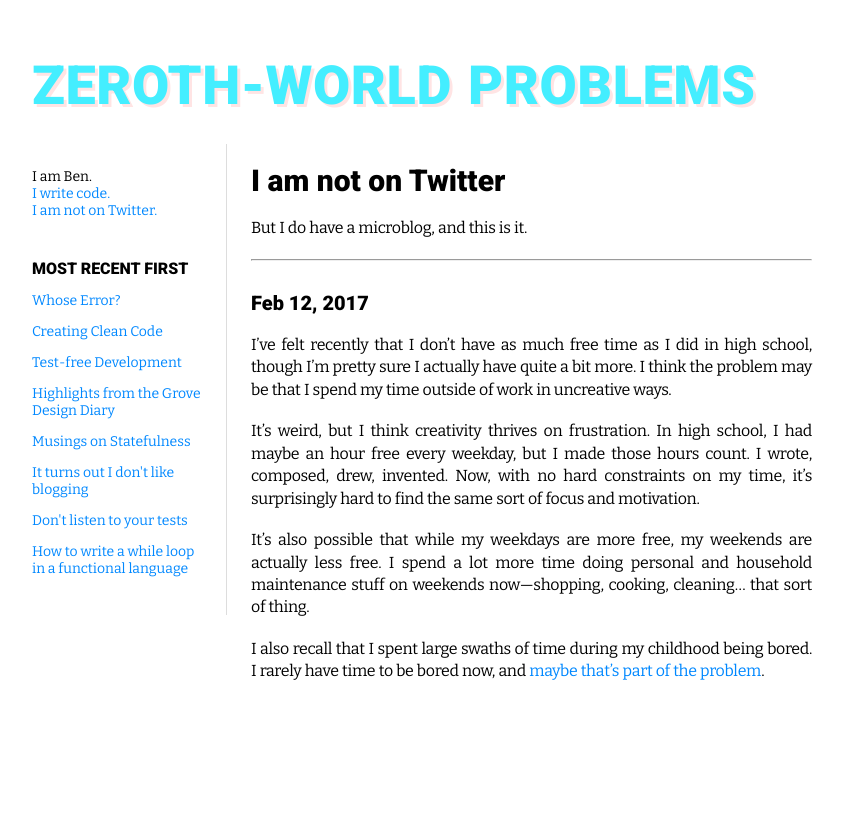
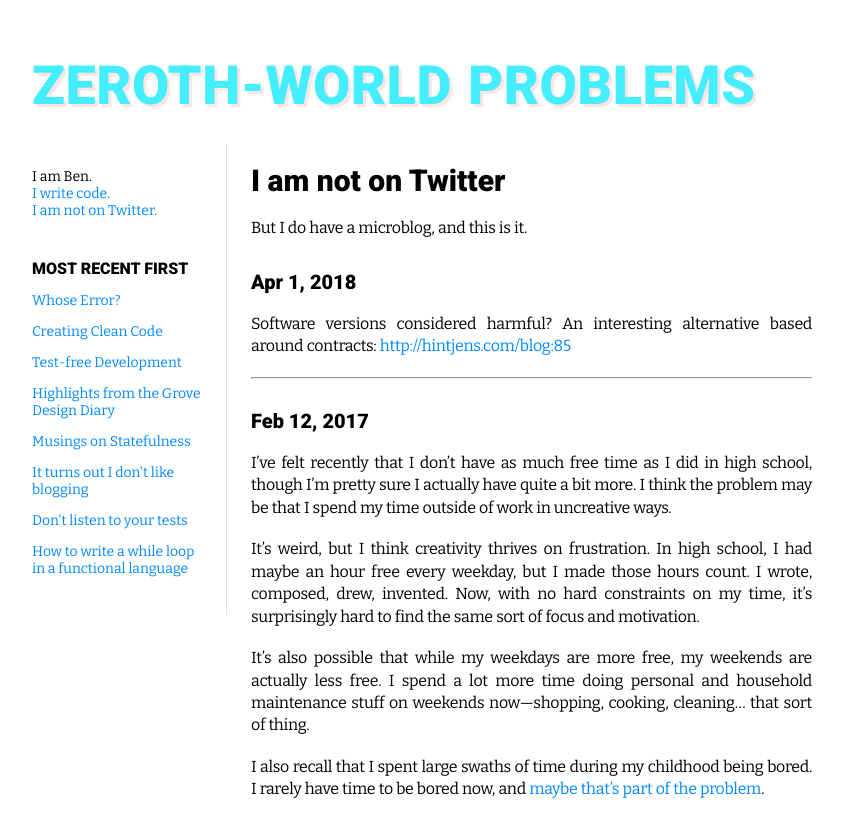
Before and after one commit to benchristel/benchristel.github.io, a Jekyll site: the page built from i-am-not-on-twitter.md, in a window 1280 px wide. Shown: the top 837 px of the page, without its empty margins (218-1062 px from the left). Built offline with Jekyll 4.4.1, drawn with Linux system fonts in a browser that asks for light colours.

Commit message:
Microblog

```diff
--- a/i-am-not-on-twitter.md
+++ b/i-am-not-on-twitter.md
@@ -6,6 +6,11 @@ title: I am not on Twitter
 # I am not on Twitter
 
 But I do have a microblog, and this is it.
+
+## Apr 1, 2018
+
+Software versions considered harmful? An interesting alternative based around contracts:
+<http://hintjens.com/blog:85>
 
 ---
 
```
